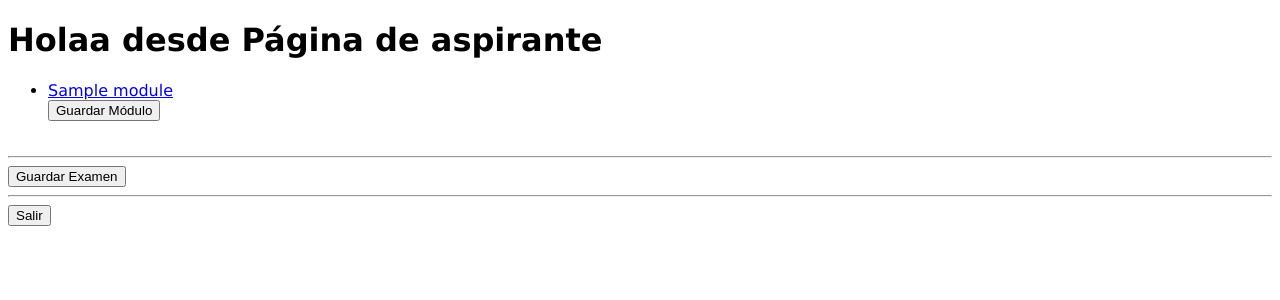
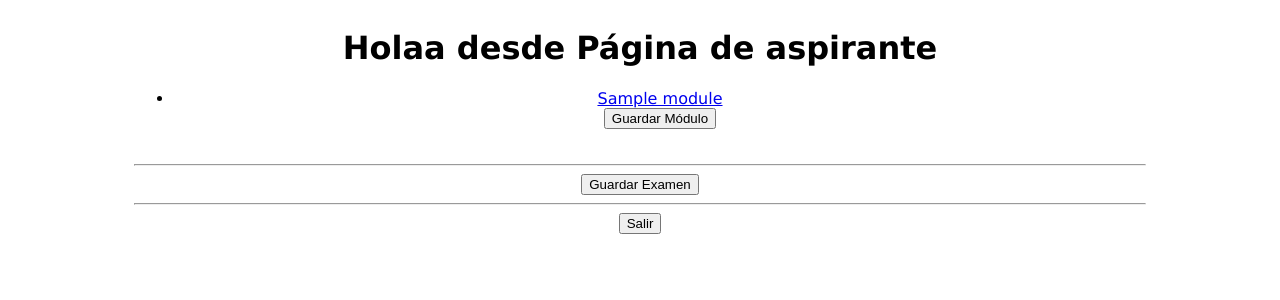
Before and after one commit to franlop24/seani-2024, a Django app: page /exam/ in a window 1280 px wide. Shown: the top 300 px of the page. Run offline with Django 5.2, Linux system fonts and the light colour scheme; a user stored in the database is signed in; tables that the repository leaves empty hold one stand-in row (values such as "Sample post").

Commit message:
13 Preparing files to push

```diff
--- /dev/null
+++ b/requirements.txt
@@ -0,0 +1,5 @@
+django
+pymysql
+cloudinary
+python-dotenv
+Pillow
--- a/seani/library/admin.py
+++ b/seani/library/admin.py
@@ -8,7 +8,7 @@ class QuestionInline(admin.StackedInline):
 
 @admin.register(Module)
 class ModuleAdmin(admin.ModelAdmin):
-    list_display = ['name', 'description', 'num_questions']
+    list_display = ['id', 'name', 'description', 'num_questions']
     inlines = [QuestionInline]
 
 @admin.register(Question)
--- a/seani/static/css/styles.css
+++ b/seani/static/css/styles.css
@@ -1,3 +1,10 @@
 body {
     font-family:Verdana, Geneva, Tahoma, sans-serif;
+    display: flex;
+    justify-content: center;
 }
+
+.container {
+    width: 80%;
+    text-align: center;
+}
```
Also changed, not shown: seani/career/models.py (+6 -7 lines), README.md (added), seani/career/migrations/0002_alter_career_short_name.py (added), 1 other file.
